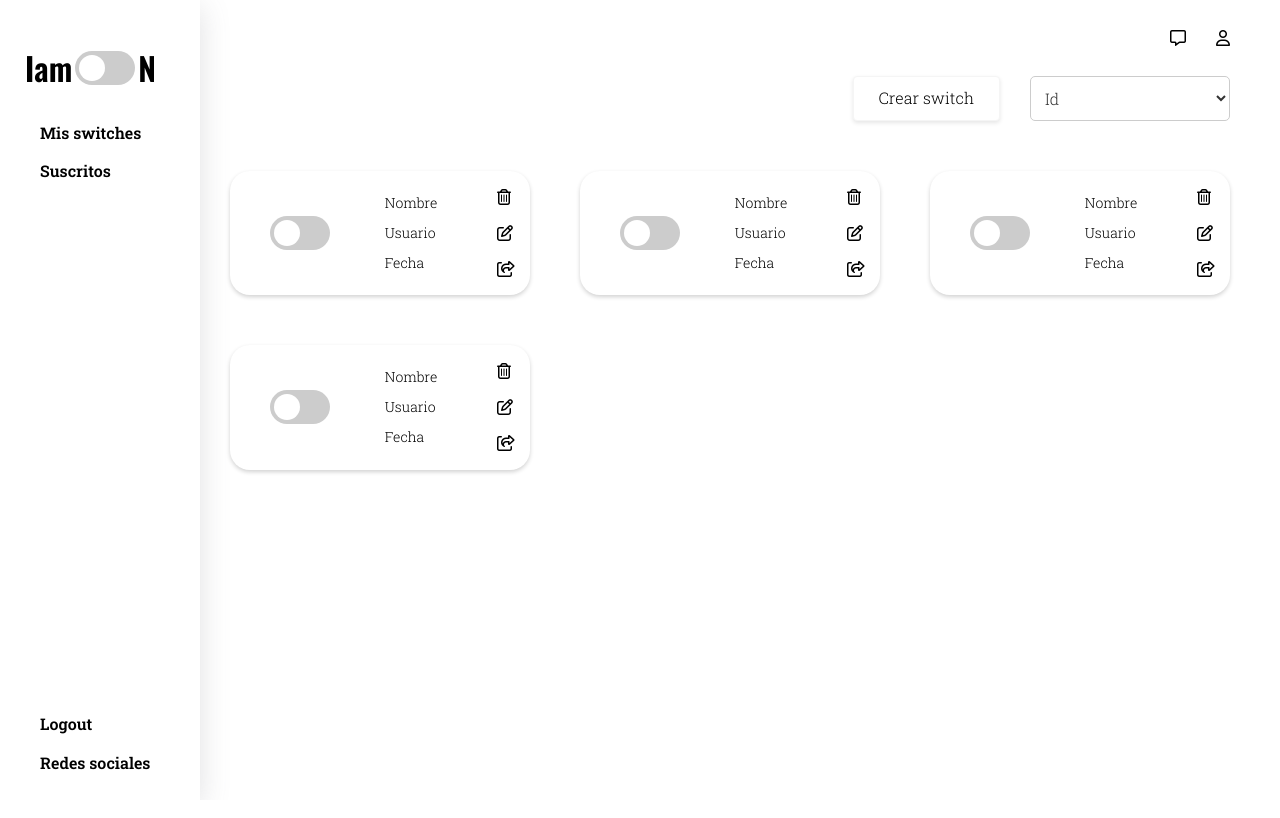
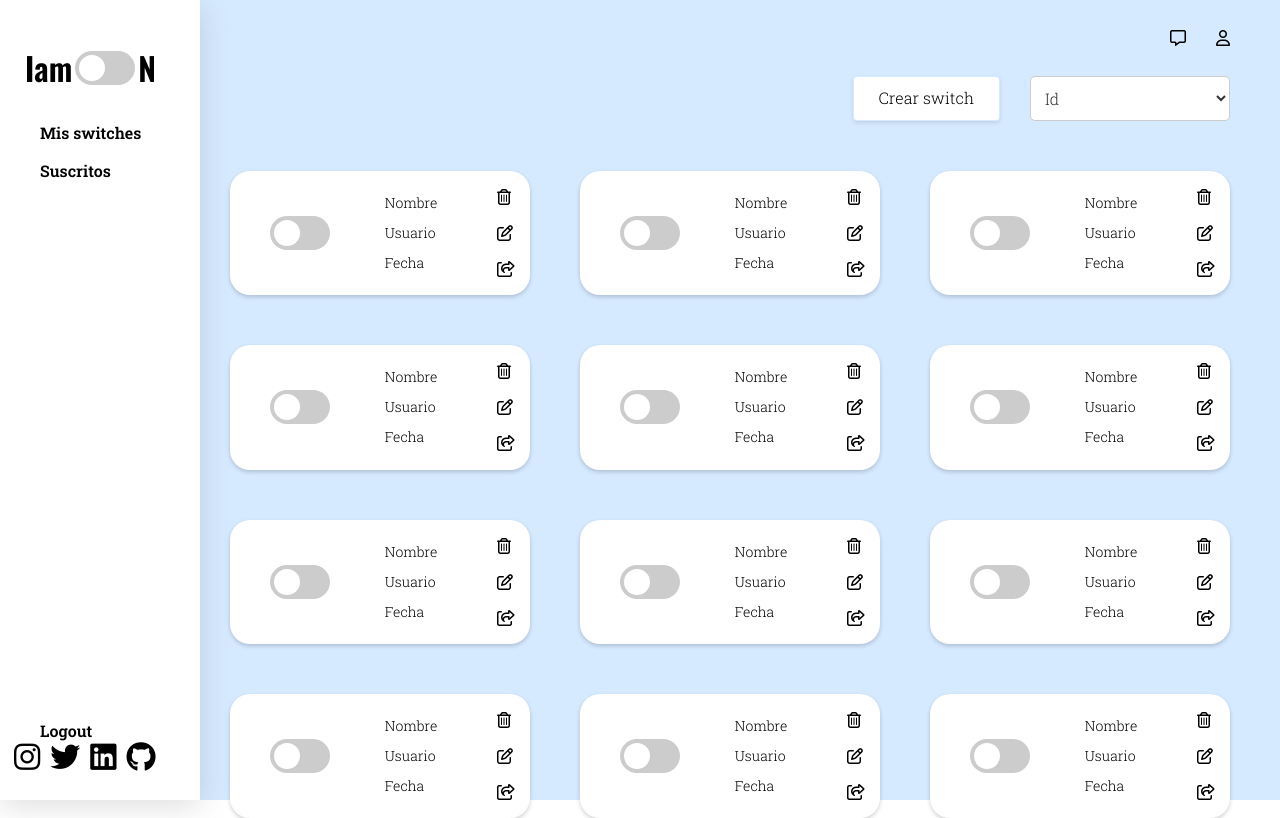
Before and after one commit to alexxzzz/TSW, a PHP site: page /dashboard.html in a window 1280 px wide. Before the commit the page ends 795 px from the top, so only its background shows below. Run offline with PHP 8.4, Linux system fonts and the light colour scheme; some libraries are stand-ins or nearby versions.

Commit message:
redes sociales footer

```diff
--- a/dashboard.html
+++ b/dashboard.html
@@ -33,7 +33,20 @@
           <a href="#">Suscritos</a>
           <div class="sidebarFooter">
             <a href="./signIn.html" class="logout">Logout</a>
-            <a href="#">Redes sociales</a>
+            <div class="socialNetworks">
+            <a href="https://google.com" target="_blank">
+              <i class="fa-brands fa-instagram"></i
+            ></a>
+            <a href="https://google.com" target="_blank">
+              <i class="fa-brands fa-twitter"></i
+            ></a>
+            <a href="https://google.com" target="_blank">
+              <i class="fa-brands fa-linkedin"></i
+            ></a>
+            <a href="https://google.com" target="_blank">
+              <i class="fa-brands fa-github"></i
+            ></a>
+          </div>
           </div>
         </ul>
       </sidebar>
@@ -127,6 +140,134 @@
               <i class="fa-regular fa-share-from-square"></i>
           </div>
           </div>
+          <div class="switchBox">
+            <label class="switch">
+              <input type="checkbox" />
+              <span class="slider round"></span>
+            </label>
+            <div class="switchText">
+              <h3>Nombre</h3>
+              <h3>Usuario</h3>
+              <h3>Fecha</h3>
+            </div>
+            <div class="switchIcons">
+              <i class="fa-regular fa-trash-can"></i>
+              <i class="fa-regular fa-pen-to-square"></i>
+              <i class="fa-regular fa-share-from-square"></i>
+          </div>
+          </div>
+          <div class="switchBox">
+            <label class="switch">
+              <input type="checkbox" />
+              <span class="slider round"></span>
+            </label>
+            <div class="switchText">
+              <h3>Nombre</h3>
+              <h3>Usuario</h3>
+              <h3>Fecha</h3>
+            </div>
+            <div class="switchIcons">
+              <i class="fa-regular fa-trash-can"></i>
+              <i class="fa-regular fa-pen-to-square"></i>
+              <i class="fa-regular fa-share-from-square"></i>
+          </div>
+          </div>
+          <div class="switchBox">
+            <label class="switch">
+              <input type="checkbox" />
+              <span class="slider round"></span>
+            </label>
+            <div class="switchText">
+              <h3>Nombre</h3>
+              <h3>Usuario</h3>
+              <h3>Fecha</h3>
+            </div>
+            <div class="switchIcons">
+              <i class="fa-regular fa-trash-can"></i>
+              <i class="fa-regular fa-pen-to-square"></i>
+              <i class="fa-regular fa-share-from-square"></i>
+          </div>
+          </div>
+          <div class="switchBox">
+            <label class="switch">
+              <input type="checkbox" />
+              <span class="slider round"></span>
+            </label>
+            <div class="switchText">
+              <h3>Nombre</h3>
+              <h3>Usuario</h3>
+              <h3>Fecha</h3>
+            </div>
+            <div class="switchIcons">
+              <i class="fa-regular fa-trash-can"></i>
+              <i class="fa-regular fa-pen-to-square"></i>
+              <i class="fa-regular fa-share-from-square"></i>
+          </div>
+          </div>
+          <div class="switchBox">
+            <label class="switch">
+              <input type="checkbox" />
+              <span class="slider round"></span>
+            </label>
+            <div class="switchText">
+              <h3>Nombre</h3>
+              <h3>Usuario</h3>
+              <h3>Fecha</h3>
+            </div>
+            <div class="switchIcons">
+              <i class="fa-regular fa-trash-can"></i>
+              <i class="fa-regular fa-pen-to-square"></i>
+              <i class="fa-regular fa-share-from-square"></i>
+          </div>
+          </div>
+          <div class="switchBox">
+            <label class="switch">
+              <input type="checkbox" />
+              <span class="slider round"></span>
+            </label>
+            <div class="switchText">
+              <h3>Nombre</h3>
+              <h3>Usuario</h3>
+              <h3>Fecha</h3>
+            </div>
+            <div class="switchIcons">
+              <i class="fa-regular fa-trash-can"></i>
+              <i class="fa-regular fa-pen-to-square"></i>
+              <i class="fa-regular fa-share-from-square"></i>
+          </div>
+          </div>
+          <div class="switchBox">
+            <label class="switch">
+              <input type="checkbox" />
+              <span class="slider round"></span>
+            </label>
+            <div class="switchText">
+              <h3>Nombre</h3>
+              <h3>Usuario</h3>
+              <h3>Fecha</h3>
+            </div>
+            <div class="switchIcons">
+              <i class="fa-regular fa-trash-can"></i>
+              <i class="fa-regular fa-pen-to-square"></i>
+              <i class="fa-regular fa-share-from-square"></i>
+          </div>
+          </div>
+          <div class="switchBox">
+            <label class="switch">
+              <input type="checkbox" />
+              <span class="slider round"></span>
+            </label>
+            <div class="switchText">
+              <h3>Nombre</h3>
+              <h3>Usuario</h3>
+              <h3>Fecha</h3>
+            </div>
+            <div class="switchIcons">
+              <i class="fa-regular fa-trash-can"></i>
+              <i class="fa-regular fa-pen-to-square"></i>
+              <i class="fa-regular fa-share-from-square"></i>
+          </div>
+          </div>
         </div>
       </div>
     </div>
--- a/styles/styles.css
+++ b/styles/styles.css
@@ -2,7 +2,7 @@
   --color-principal: #1BAFD0;
   --color-azul-claro: #7fb3d5;
   --color-azul-oscuro: #2980b9;
-  --color-gris-claro: #f5f5f5;
+  --color-gris-claro: #007bff2a;
   --color-blanco: #ffffff;
   --color-acento: #ff6b6b;
   --color-negro: #000000;
@@ -11,7 +11,6 @@
 html {
   /* 1rem = 10px  */
   font-size: 62.5%;
-
 }
 
 body {
@@ -210,18 +209,11 @@ footer {
 
 
 
-
-
-
-
-
-
-
-
 /* Dashboard */
 
 .mainContainer {
-  background-image: none;
+  background-color: var(--color-gris-claro);
+  height: 100vh;
 }
 
 .sidebarIcon {
@@ -247,6 +239,19 @@ footer {
   color: black
 }
 
+.socialNetworks {
+  position: fixed;
+  bottom: 1%;
+  left: 1.1%;
+  display: flex;
+  flex-direction: row;
+  gap: 1rem;
+}
+
+.socialNetworks i {
+  color:var(--color-negro);
+}
+
 .closeIcon {
   visibility: hidden;
   opacity: 0;
@@ -259,7 +264,7 @@ footer {
 
 .sidebarFooter {
   position: absolute;
-  bottom: 1%;
+  bottom: 5%;
 }
 
 .dashboardContainer {
@@ -392,6 +397,24 @@ footer {
   }
 }
 
+@media (min-width: 1920px) {
+  .switchContainer {
+    grid-template-columns: repeat(4, 1fr);
+  }
+}
+
+@media (min-width: 2500px) {
+  .switchContainer {
+    grid-template-columns: repeat(5, 1fr);
+  }
+}
+
+@media (min-width: 2900px) {
+  .switchContainer {
+    grid-template-columns: repeat(6, 1fr);
+  }
+}
+
 .switchContainer {
   margin-right: 5rem;
   display: grid;
@@ -408,6 +431,7 @@ footer {
   padding: 1rem;
   box-shadow: rgba(0, 0, 0, 0.18) 0px 2px 4px;
   border-radius: 2rem;
+  background-color: var(--color-blanco);
 }
 
 
@@ -573,6 +597,10 @@ input:checked + .slider:before {
 /* Estilos dashboard para dispositivos móviles */
 @media (max-width: 548px) {
 
+  .mainContainer {
+    height: 100%;
+  }
+
   .closeIcon {
     visibility: visible;
     opacity: 1;
```
